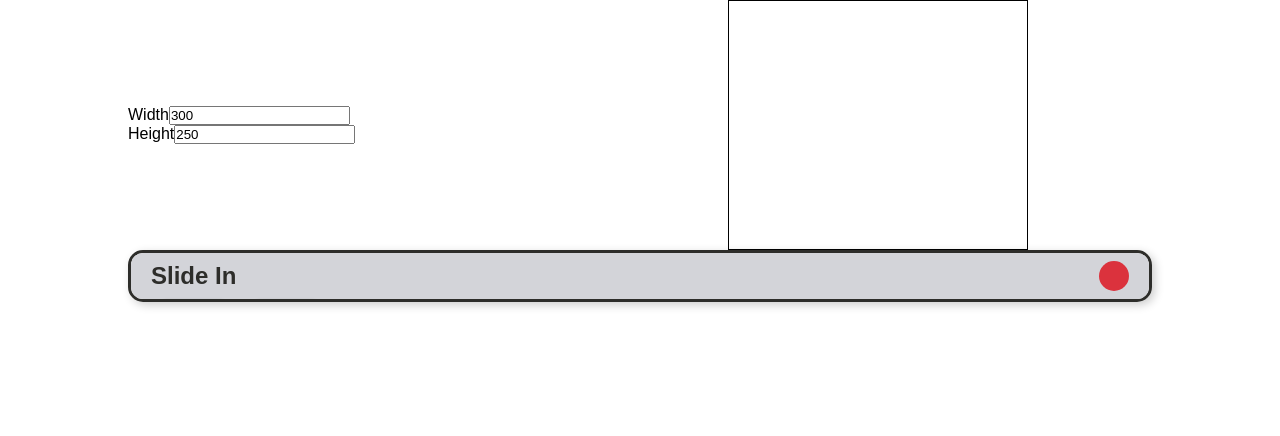
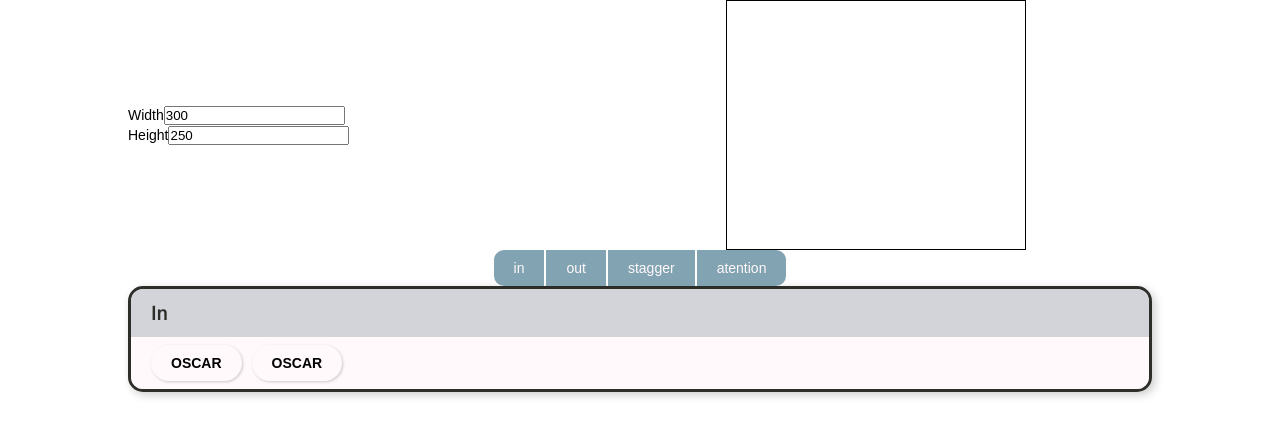
Before and after one commit to Eduard20CR/GSAP---Animation-Library, an Angular app in the folder 04_banners-galery/banner-gallery/: page / in a window 1280 px wide. Shown: the top 436 px of the page. Built offline with nearby package versions, Linux system fonts and the light colour scheme.

Commit message:
Working on banner gallery

```diff
--- a/04_banners-galery/banner-gallery/angular.json
+++ b/04_banners-galery/banner-gallery/angular.json
@@ -31,6 +31,7 @@
               "src/assets"
             ],
             "styles": [
+              "./node_modules/@angular/material/prebuilt-themes/indigo-pink.css",
               "src/styles.scss"
             ],
             "scripts": []
@@ -99,6 +100,7 @@
               "src/assets"
             ],
             "styles": [
+              "./node_modules/@angular/material/prebuilt-themes/indigo-pink.css",
               "src/styles.scss"
             ],
             "scripts": []
--- a/04_banners-galery/banner-gallery/package.json
+++ b/04_banners-galery/banner-gallery/package.json
@@ -11,10 +11,12 @@
   "private": true,
   "dependencies": {
     "@angular/animations": "~12.2.0",
+    "@angular/cdk": "^12.2.13",
     "@angular/common": "~12.2.0",
     "@angular/compiler": "~12.2.0",
     "@angular/core": "~12.2.0",
     "@angular/forms": "~12.2.0",
+    "@angular/material": "^12.2.13",
     "@angular/platform-browser": "~12.2.0",
     "@angular/platform-browser-dynamic": "~12.2.0",
     "@angular/router": "~12.2.0",
--- a/04_banners-galery/banner-gallery/src/app/app.module.ts
+++ b/04_banners-galery/banner-gallery/src/app/app.module.ts
@@ -6,6 +6,8 @@ import { AppRoutingModule } from './app-routing.module';
 import { AppComponent } from './app.component';
 import { BannerComponent } from './pages/banner/banner.component';
 import { PagesComponent } from './pages/pages.component';
+import { AnimationMenusComponent } from './pages/animation-menus/animation-menus.component';
+import { NoopAnimationsModule } from '@angular/platform-browser/animations';
 import { AnimationTypesComponent } from './pages/animation-types/animation-types.component';
 
 @NgModule({
@@ -13,12 +15,14 @@ import { AnimationTypesComponent } from './pages/animation-types/animation-types
     AppComponent,
     PagesComponent,
     BannerComponent,
+    AnimationMenusComponent,
     AnimationTypesComponent
   ],
   imports: [
     BrowserModule,
     AppRoutingModule,
-    FormsModule
+    FormsModule,
+    NoopAnimationsModule,
   ],
   providers: [],
   bootstrap: [AppComponent]
--- /dev/null
+++ b/04_banners-galery/banner-gallery/src/app/pages/animation-menus/animation-menus.component.html
@@ -0,0 +1,12 @@
+<div class="container" [ngClass]="{ active: open }">
+    <div class="container__title">
+        <h2>{{ type }}</h2>
+        <!-- <div class="container__openIcon" (click)="open = !open">
+            <svg [ngClass]="{ active: open }" xmlns="http://www.w3.org/2000/svg" viewBox="0 0 384 512"><path d="M192 384c-8.188 0-16.38-3.125-22.62-9.375l-160-160c-12.5-12.5-12.5-32.75 0-45.25s32.75-12.5 45.25 0L192 306.8l137.4-137.4c12.5-12.5 32.75-12.5 45.25 0s12.5 32.75 0 45.25l-160 160C208.4 380.9 200.2 384 192 384z"/></svg>
+        </div> -->
+    </div>
+    <div class="container__typeList" [ngClass]="{ active: open }">
+        <span class="container__typeItem" *ngFor="let item of typeArray">Oscar</span
+    >
+  </div>
+</div>
--- /dev/null
+++ b/04_banners-galery/banner-gallery/src/app/pages/animation-menus/animation-menus.component.scss
@@ -0,0 +1,66 @@
+@import "./../../../assets/global/global.scss";
+.container {
+    display: flex;
+    flex-direction: column;
+    box-shadow: 3px 3px 10px rgba($color: #000000, $alpha: 0.2);
+    border-radius: 15px;
+    border: 3px solid $--gray1;
+    overflow: hidden;
+    background: $--gray3;
+    &__title {
+        background: $--gray3;
+        padding: 8px 20px;
+        color: $--gray1;
+        display: flex;
+        justify-content: space-between;
+        align-items: center;
+        & h2 {
+            margin-bottom: 0px;
+        }
+    }
+    &__openIcon {
+        border-radius: 100%;
+        width: 30px;
+        height: 30px;
+        background: $--third;
+        cursor: pointer;
+        display: flex;
+        align-items: center;
+        justify-content: center;
+        // & svg {
+        //     height: 15px;
+        //     fill: $--white;
+        //     transition: transform .3s;
+        //     &.active {
+        //         transform: rotate(180deg);
+        //     }
+        // }
+    }
+    &__typeList {
+        background: $--white;
+        padding: 8px 20px;
+        display: flex;
+        gap: 10px;
+        flex-wrap: wrap;
+        transition: padding 0.3s, max-height 0.3s;
+        // max-height: 0px;
+        // &.active {
+        //     padding: 8px 20px;
+        //     max-height: 500px;
+        // }
+    }
+    &__typeItem {
+        display: inline-block;
+        padding: 8px 20px;
+        box-shadow: 1px 1px 3px rgba($color: #000000, $alpha: 0.2);
+        border-radius: 25px;
+        text-transform: uppercase;
+        font-weight: bold;
+        transition: color .3s, background .3s, transform .3s;
+        &:hover {
+            background: $--primary;
+            color: $--white;
+            transform: scale(1.1);
+        }
+    }
+}
--- /dev/null
+++ b/04_banners-galery/banner-gallery/src/app/pages/animation-menus/animation-menus.component.ts
@@ -0,0 +1,15 @@
+import { Component, OnInit } from '@angular/core';
+
+@Component({
+  selector: 'app-animation-menus',
+  templateUrl: './animation-menus.component.html',
+  styleUrls: ['./animation-menus.component.scss'],
+})
+export class AnimationMenusComponent implements OnInit {
+  type = 'In';
+  typeArray = ['', ''];
+  open = false;
+  constructor() { }
+
+  ngOnInit(): void { }
+}
--- a/04_banners-galery/banner-gallery/src/app/pages/animation-types/animation-types.component.html
+++ b/04_banners-galery/banner-gallery/src/app/pages/animation-types/animation-types.component.html
@@ -1,10 +1,3 @@
-<div class="container" [ngClass]="{ active: open }">
-    <div class="container__title">
-        <h2>{{ type }}</h2>
-        <div class="container__openIcon" (click)="open = !open"></div>
-    </div>
-    <div class="container__typeList" [ngClass]="{ active: open }">
-        <span class="container__typeItem" *ngFor="let item of typeArray">Oscar</span
-    >
-  </div>
+<div class="container">
+    <span class="container__item" *ngFor="let item of typesArray; let i = index;">{{item.name}}</span>
 </div>
--- a/04_banners-galery/banner-gallery/src/app/pages/animation-types/animation-types.component.scss
+++ b/04_banners-galery/banner-gallery/src/app/pages/animation-types/animation-types.component.scss
@@ -1,46 +1,25 @@
-@import "./../../../assets/global/global.scss";
+@import './../../../assets/global/global.scss';
 .container {
     display: flex;
-    flex-direction: column;
-    box-shadow: 3px 3px 10px rgba($color: #000000, $alpha: 0.2);
-    border-radius: 15px;
-    border: 3px solid $--gray1;
-    overflow: hidden;
-    &__title {
-        background: $--gray3;
-        border-top-left-radius: 10px;
-        border-top-right-radius: 10px;
+    gap: 2px;
+    justify-content: center;
+    &__item {
+        display: inline-block;
         padding: 8px 20px;
-        color: $--gray1;
-        display: flex;
-        justify-content: space-between;
-        align-items: center;
-    }
-    &__openIcon {
-        border-radius: 100%;
-        width: 30px;
-        height: 30px;
-        background: $--primary;
+        background: $--third;
+        color: $--white;
+        transition: background .3s;
         cursor: pointer;
-    }
-    &__typeList {
-        border-bottom-left-radius: 15px;
-        border-bottom-right-radius: 15px;
-        padding: 0px 20px;
-        display: flex;
-        gap: 10px;
-        flex-wrap: wrap;
-        max-height: 0px;
-        transition: padding 0.3s, max-height 0.3s;
-        &.active {
-            padding: 8px 20px;
-            max-height: 500px;
+        &:hover {
+            background: $--primary;
+        }
+        &:first-child {
+            border-top-left-radius: 10px;
+            border-bottom-left-radius: 10px;
+        }
+        &:last-child {
+            border-top-right-radius: 10px;
+            border-bottom-right-radius: 10px;
         }
     }
-    &__typeItem {
-        display: inline-block;
-        padding: 8px 20px;
-        box-shadow: 1px 1px 3px rgba($color: #000000, $alpha: 0.2);
-        border-radius: 25px;
-    }
 }
--- a/04_banners-galery/banner-gallery/src/app/pages/animation-types/animation-types.component.ts
+++ b/04_banners-galery/banner-gallery/src/app/pages/animation-types/animation-types.component.ts
@@ -3,13 +3,14 @@ import { Component, OnInit } from '@angular/core';
 @Component({
   selector: 'app-animation-types',
   templateUrl: './animation-types.component.html',
-  styleUrls: ['./animation-types.component.scss'],
+  styleUrls: ['./animation-types.component.scss']
 })
 export class AnimationTypesComponent implements OnInit {
-  type = 'Slide In';
-  typeArray = ['', ''];
-  open = false;
-  constructor() {}
+  text = "asd"
+  typesArray = [{ name: 'in' }, { name: 'out' }, { name: 'stagger' }, { name: 'atention' }]
+  constructor() { }
 
-  ngOnInit(): void {}
+  ngOnInit(): void {
+  }
+
 }
--- a/04_banners-galery/banner-gallery/src/app/pages/pages.component.html
+++ b/04_banners-galery/banner-gallery/src/app/pages/pages.component.html
@@ -1,2 +1,3 @@
 <app-banner></app-banner>
 <app-animation-types></app-animation-types>
+<app-animation-menus></app-animation-menus>
--- a/04_banners-galery/banner-gallery/src/index.html
+++ b/04_banners-galery/banner-gallery/src/index.html
@@ -6,8 +6,11 @@
   <base href="/">
   <meta name="viewport" content="width=device-width, initial-scale=1">
   <link rel="icon" type="image/x-icon" href="favicon.ico">
+  <link rel="preconnect" href="https://fonts.gstatic.com">
+  <link href="https://fonts.googleapis.com/css2?family=Roboto:wght@300;400;500&display=swap" rel="stylesheet">
+  <link href="https://fonts.googleapis.com/icon?family=Material+Icons" rel="stylesheet">
 </head>
-<body>
+<body class="mat-typography">
   <app-root></app-root>
 </body>
 </html>
--- a/04_banners-galery/banner-gallery/src/styles.scss
+++ b/04_banners-galery/banner-gallery/src/styles.scss
@@ -1,4 +1,14 @@
 /* You can add global styles to this file, and also import other style files */
+
+html,
+body {
+    height: 100%;
+}
+
+body {
+    margin: 0;
+    font-family: Roboto, "Helvetica Neue", sans-serif;
+}
 
 * {
     margin: 0;
```
Also changed, not shown: 2 other files (tests, documents, lock files or other folders).
